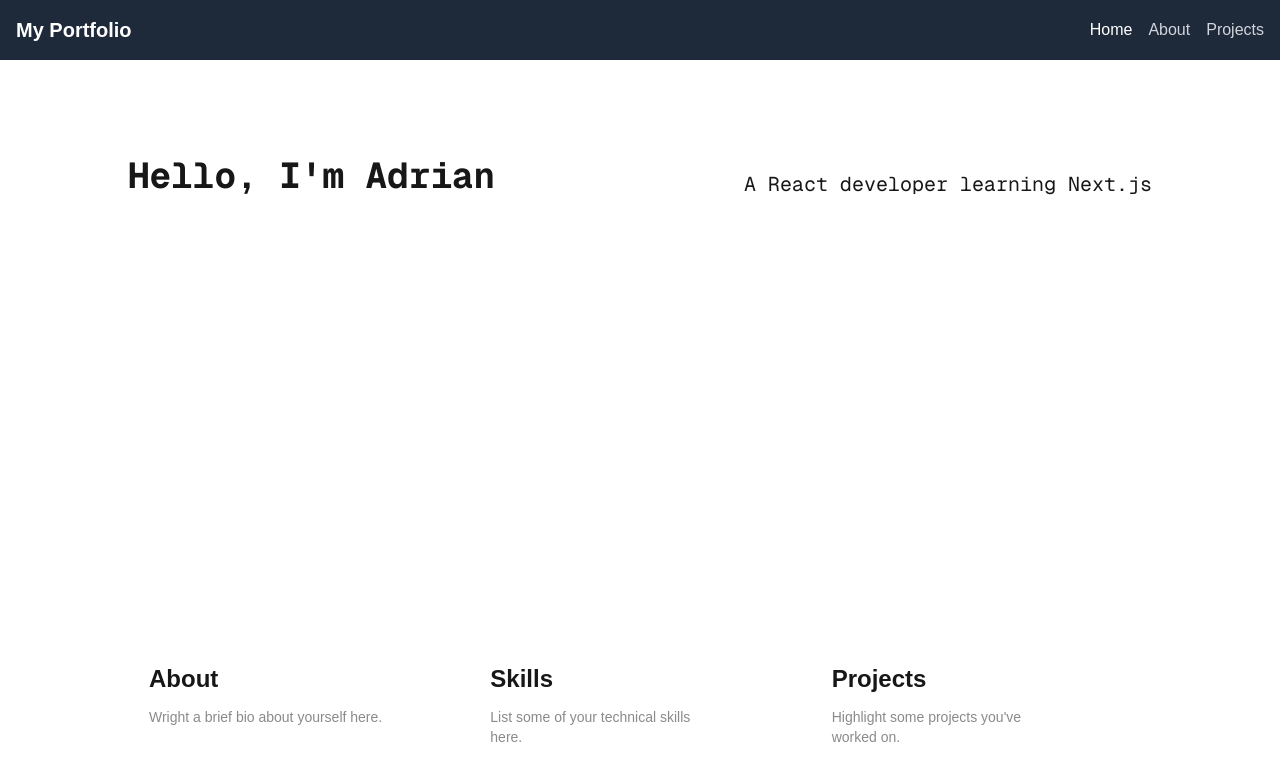
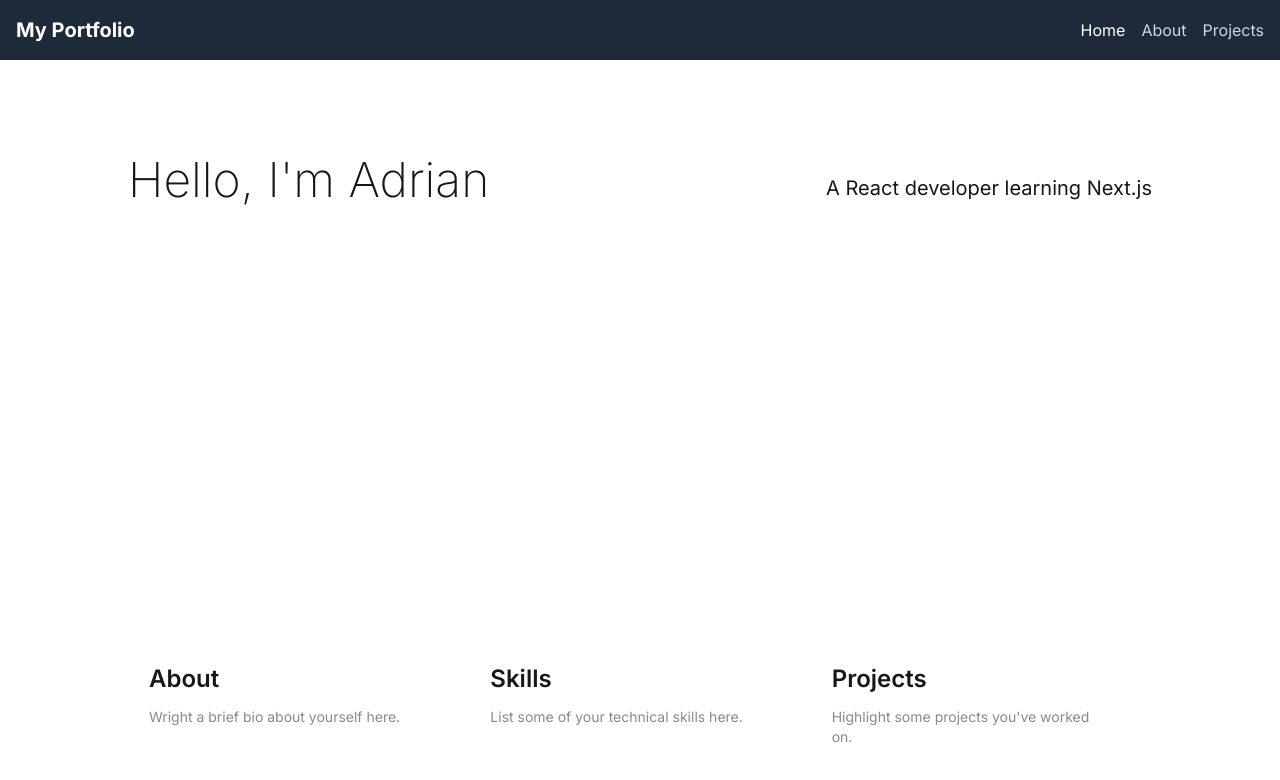
Before and after one commit to ganuza/my-first-nextjs-app, a Next.js app: page / in a window 1280 px wide. Shown: the top 780 px of the page. Built offline with nearby package versions, Linux system fonts and the light colour scheme.

Commit message:
Update the layout page details

```diff
--- a/src/app/layout.tsx
+++ b/src/app/layout.tsx
@@ -1,32 +1,34 @@
 import type { Metadata } from "next";
-import { Geist, Geist_Mono } from "next/font/google";
+import { Inter } from "next/font/google";
 import "./globals.css";
 import Navbar from "./components/Navbar";
 
-const geistSans = Geist({
-  variable: "--font-geist-sans",
-  subsets: ["latin"],
-});
+// const geistSans = Geist({
+//   variable: "--font-geist-sans",
+//   subsets: ["latin"],
+// });
 
-const geistMono = Geist_Mono({
-  variable: "--font-geist-mono",
-  subsets: ["latin"],
-});
+// const geistMono = Geist_Mono({
+//   variable: "--font-geist-mono",
+//   subsets: ["latin"],
+// });
+
+const inter = Inter({ subsets: ['latin']})
 
 export const metadata: Metadata = {
-  title: "Create Next App",
-  description: "Generated by create next app",
+  title: "My first Next.js App",
+  description: "Created with Next.js",
 };
 
 export default function RootLayout({
   children,
-}: Readonly<{
+}: {
   children: React.ReactNode;
-}>) {
+}) {
   return (
     <html lang="en">
       <body
-        className={`${geistSans.variable} ${geistMono.variable} antialiased`}
+        className={inter.className}
       >
         <Navbar />
         {children}
--- a/src/app/page.tsx
+++ b/src/app/page.tsx
@@ -2,7 +2,7 @@ export default function Home() {
   return (
     <main className = "flex min-h-screen flex-col items-center justify-between p-24">
       <div className = "z-10 max-w-5xl w-full items-center justify-between font-mono text-sm lg:flex">
-        <h1 className="text-4xl font-bold mb-4">Hello, I'm Adrian</h1>
+        <h1 className="text-5xl font-extralight mb-4">Hello, I'm Adrian</h1>
         <p className = "text-xl">A React developer learning Next.js</p>
       </div>
 
```
